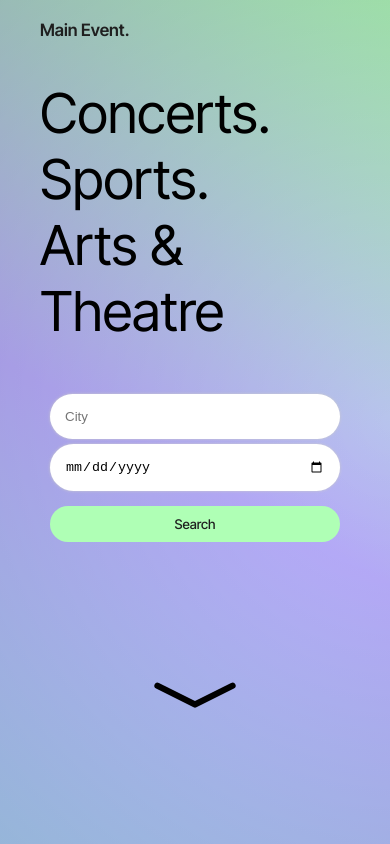
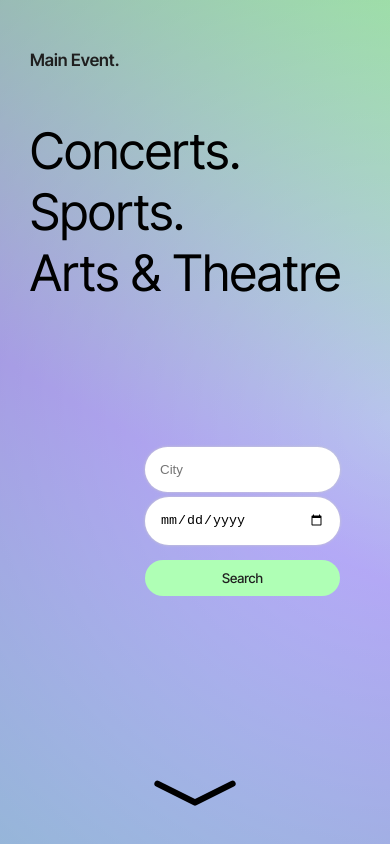
Before and after one commit to victhall/main-event, a React (Create React App) app: page / in a window 390 px wide. Built offline with nearby package versions, Linux system fonts and the light colour scheme.

Commit message:
fixed responsive stling

```diff
--- a/src/App.css
+++ b/src/App.css
@@ -1,3 +1,13 @@
+body,
+html {
+  margin: 0;
+  padding: 0;
+}
+
+* {
+  box-sizing: border-box;
+}
+
 .App {
   text-align: center;
 }
@@ -43,6 +53,8 @@
   background-size: 200%;
   animation: aurora 10s infinite;
   height: 100vh;
+  max-height: 100%;
+  box-sizing: border-box;
 }
 
 .aurora-inner {
@@ -50,6 +62,8 @@
   background-size: 200%;
   animation: aurora 7s infinite;
   height: 100vh;
+  max-height: 100%;
+  box-sizing: border-box;
 }
 
 @keyframes aurora {
@@ -73,33 +87,3 @@
     background-position: left top;
   }
 }
-
-h1 {
-  padding: 20px 0 0 60px;
-  margin: 0;
-  font-family: 'Inter Tight', sans-serif;
-  font-weight: 600;
-  font-size: 17px;
-  color: #1f1f1f;
-}
-
-h2 {
-  padding: 20px 0 0 60px;
-  margin: 60px 0px;
-  font-size: 80px;
-  font-family: 'Inter Tight', sans-serif;
-  font-weight: 400;
-}
-
-@media only screen and (max-width: 675px) {
-  h2 {
-    font-size: 55px;
-    padding: 20px 40px;
-    margin: 0 0 30px 0;
-  }
-
-  h1 {
-    margin: 0;
-    padding: 20px 40px;
-  }
-}
--- a/src/App.js
+++ b/src/App.js
@@ -1,16 +1,14 @@
 import './App.css';
-import Home from './component/Home'
+import Home from './pages/Home'
 
 function App() {
   return (
     <>
-    <div className='aurora-outer'>
-      <div className='aurora-inner'>
-        <h1>Main Event.</h1>
-        <h2>Concerts. Sports.<br />Arts &amp; Theatre</h2>
-        <Home />
+      <div className='aurora-outer'>
+        <div className='aurora-inner'>
+          <Home />
+        </div>
       </div>
-    </div>
     </>
   );
 }
--- a/src/component/EventList.module.css
+++ b/src/component/EventList.module.css
@@ -10,5 +10,4 @@
   flex-direction: row;
   width: 100vw;
   overflow: scroll;
-  margin-top: 80px;
 }
--- a/src/component/Home.module.css
+++ /dev/null
@@ -1,35 +0,0 @@
-@import url('https://fonts.googleapis.com/css2?family=Inter+Tight:wght@300;400;600&display=swap');
-
-.scroll-div {
-  text-align: center;
-  padding-top: 220px;
-}
-
-.scroll-icon {
-  font-size: 100px;
-}
-
-.scroll-icon:hover {
-  cursor: pointer;
-  -moz-transform: scale(1.2);
-  -webkit-transform: scale(1.2);
-  -o-transform: scale(1.2);
-  -ms-transform: scale(1.2);
-  transform: scale(1.2);
-}
-
-.event-components {
-  margin-top: 50px;
-}
-
-@media only screen and (max-width: 675px) {
-  .scroll-div {
-    text-align: center;
-    padding-top: 100px;
-    margin-bottom: 200px;
-  }
-
-  .event-components {
-    margin-top: 40px;
-  }
-}
--- a/src/component/SearchBar.module.css
+++ b/src/component/SearchBar.module.css
@@ -4,7 +4,6 @@
   display: flex;
   justify-content: center;
   align-content: center;
-  margin-top: 90px;
   margin-left: 95px;
 }
 
@@ -63,14 +62,13 @@
     display: flex;
     flex-direction: column;
     justify-content: center;
-    margin-left: 0px;
-    margin-top: 10px;
   }
 
   form {
     display: flex;
     flex-direction: column;
-    margin: 0px 50px;
+    margin-left: 50px;
+    margin-right: 50px;
   }
 
   .search-btn {
--- a/src/component/Home.js
+++ b/src/pages/Home.js
@@ -1,8 +1,8 @@
 import classes from './Home.module.css';
-import SeachBar from './SearchBar';
-import ConcertEventList from './ConcertEventList';
-import SportEventList from './SportEventList';
-import ArtsTheatreEventList from './ArtsTheatreEventList';
+import SeachBar from '../component/SearchBar';
+import ConcertEventList from '../component/ConcertEventList';
+import SportEventList from '../component/SportEventList';
+import ArtsTheatreEventList from '../component/ArtsTheatreEventList';
 import { useEffect, useRef, useState } from 'react';
 import axios from 'axios';
 import { BsChevronCompactDown } from "react-icons/bs";
@@ -37,10 +37,17 @@ export default function Home() {
 
   return (
     <>
-      <SeachBar onSearch={getEventData} />
-      <div className={classes['scroll-div']}>
-        <BsChevronCompactDown className={classes['scroll-icon']} onClick={scrollToBottom} />
-      </div>
+      <main>
+        <div>
+          <h1>Main Event.</h1>
+          <h2>Concerts. Sports.<br />Arts &amp; Theatre</h2>
+        </div>
+        <SeachBar onSearch={getEventData} />
+        <div className={classes['scroll-div']}>
+          <BsChevronCompactDown className={classes['scroll-icon']} onClick={scrollToBottom} />
+        </div>
+      </main>
+
       <div className={classes['event-components']}>
         <div ref={scrollRef}></div>
         {eventData &&
--- /dev/null
+++ b/src/pages/Home.module.css
@@ -0,0 +1,52 @@
+@import url('https://fonts.googleapis.com/css2?family=Inter+Tight:wght@300;400;600&display=swap');
+
+.scroll-div {
+  text-align: center;
+  box-sizing: border-box;
+  background-position: relative;
+
+}
+
+.scroll-icon {
+  font-size: 100px;
+}
+
+.scroll-icon:hover {
+  cursor: pointer;
+  -moz-transform: scale(1.2);
+  -webkit-transform: scale(1.2);
+  -o-transform: scale(1.2);
+  -ms-transform: scale(1.2);
+  transform: scale(1.2);
+}
+
+.event-components {
+  box-sizing: border-box;
+}
+
+h1 {
+  padding-left: 30px;
+  padding-top: 50px;
+  margin: 0;
+  font-family: 'Inter Tight', sans-serif;
+  font-weight: 600;
+  font-size: 17px;
+  color: #1f1f1f;
+}
+
+h2 {
+  padding-left: 30px;
+  margin: 0;
+  font-size: clamp(3.125rem, 2.607rem + 2.2099vw, 4.375rem);
+  font-family: 'Inter Tight', sans-serif;
+  font-weight: 400;
+  padding-top: 50px;
+}
+
+main {
+  display: flex;
+  flex-direction: column;
+  justify-content: space-between;
+  flex: 1;
+  height: 100vh;
+}
```
